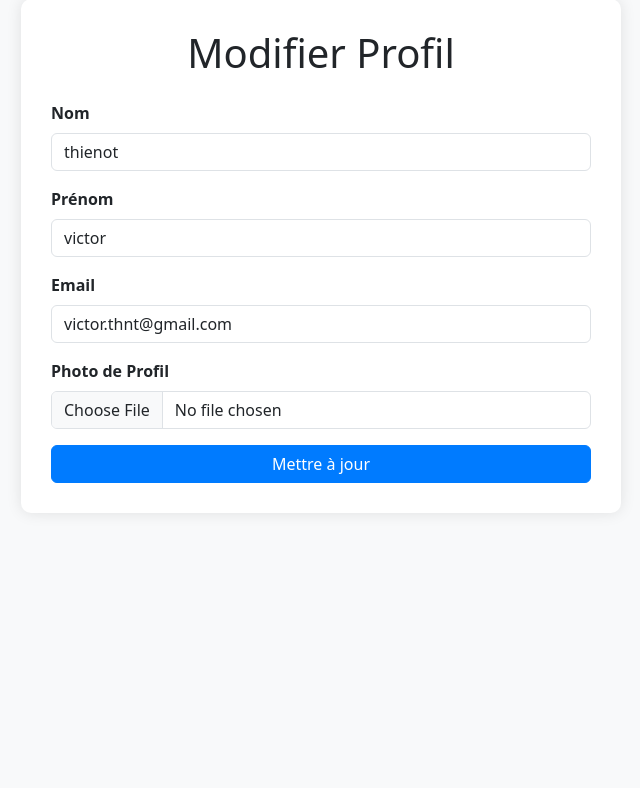
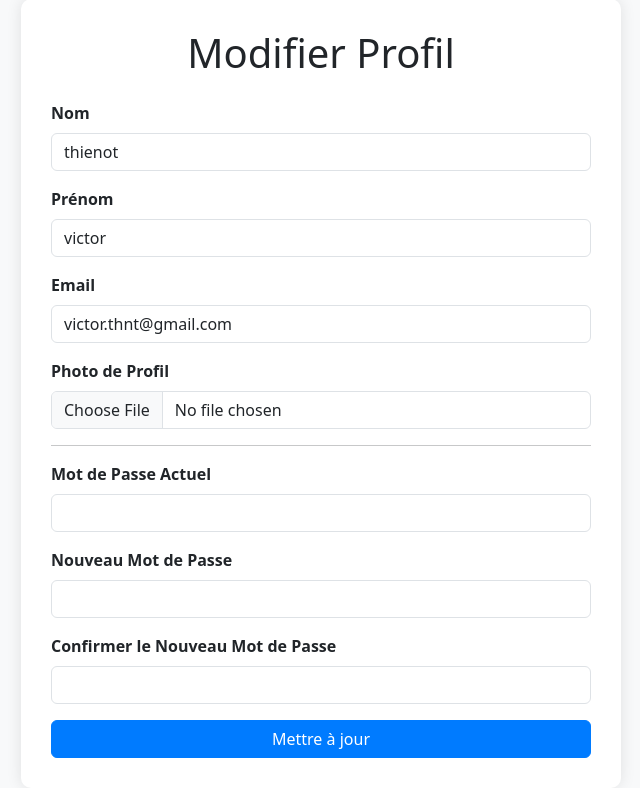
Before and after one commit to VictorTHNT/Project-Management-App, a PHP site: page /views/auth/profiledit.php in a window 1280 px wide. Shown: the part 51-839 px from the top of the page, without its empty margins (319-959 px from the left). Before the commit the page ends 534 px from the top, so only its background shows below. Run offline with PHP 8.4, Linux system fonts and the light colour scheme; a user stored in the database is signed in; data comes from the database, SQL or seed files in the repository; some libraries are stand-ins or nearby versions.

Commit message:
update prolfile edit

```diff
--- a/views/auth/profiledit.php
+++ b/views/auth/profiledit.php
@@ -15,6 +15,9 @@ if ($_SERVER['REQUEST_METHOD'] === 'POST') {
     $prenom = htmlspecialchars($_POST['prenom']);
     $email = filter_var($_POST['email'], FILTER_SANITIZE_EMAIL);
     $profile_image = $_FILES['profile_image'];
+    $current_password = $_POST['current_password'];
+    $new_password = $_POST['new_password'];
+    $confirm_password = $_POST['confirm_password'];
 
     // Gérer l'upload de l'image
     if ($profile_image['name']) {
@@ -33,6 +36,26 @@ if ($_SERVER['REQUEST_METHOD'] === 'POST') {
     } else {
         // Si aucune nouvelle image n'est téléchargée, conserver l'ancienne
         $profile_image_path = $_POST['current_profile_image'];
+    }
+
+    // Vérification et mise à jour du mot de passe
+    if (!empty($current_password) && !empty($new_password) && !empty($confirm_password)) {
+        if ($new_password !== $confirm_password) {
+            $message = 'Les nouveaux mots de passe ne correspondent pas.';
+        } else {
+            $stmt = $pdo->prepare("SELECT password FROM Users WHERE id = ?");
+            $stmt->execute([$user_id]);
+            $user = $stmt->fetch();
+
+            if (password_verify($current_password, $user['password'])) {
+                $new_password_hashed = password_hash($new_password, PASSWORD_DEFAULT);
+                $stmt = $pdo->prepare("UPDATE Users SET password = ? WHERE id = ?");
+                $stmt->execute([$new_password_hashed, $user_id]);
+                $message = 'Mot de passe mis à jour avec succès.';
+            } else {
+                $message = 'Le mot de passe actuel est incorrect.';
+            }
+        }
     }
 
     // Mettre à jour les informations de l'utilisateur dans la base de données
@@ -78,7 +101,7 @@ $user = $stmt->fetch();
             border-radius: 50%;
             width: 150px;
             height: 150px;
-            object-fit: round;
+            object-fit: cover;
             margin-bottom: 20px;
         }
         .form-label {
@@ -123,6 +146,19 @@ $user = $stmt->fetch();
             <input type="file" class="form-control" id="profile_image" name="profile_image">
             <input type="hidden" name="current_profile_image" value="<?php echo htmlspecialchars($user['profile']); ?>">
         </div>
+        <hr>
+        <div class="mb-3">
+            <label for="current_password" class="form-label">Mot de Passe Actuel</label>
+            <input type="password" class="form-control" id="current_password" name="current_password">
+        </div>
+        <div class="mb-3">
+            <label for="new_password" class="form-label">Nouveau Mot de Passe</label>
+            <input type="password" class="form-control" id="new_password" name="new_password">
+        </div>
+        <div class="mb-3">
+            <label for="confirm_password" class="form-label">Confirmer le Nouveau Mot de Passe</label>
+            <input type="password" class="form-control" id="confirm_password" name="confirm_password">
+        </div>
         <button type="submit" class="btn btn-primary w-100">Mettre à jour</button>
     </form>
 </div>
```
